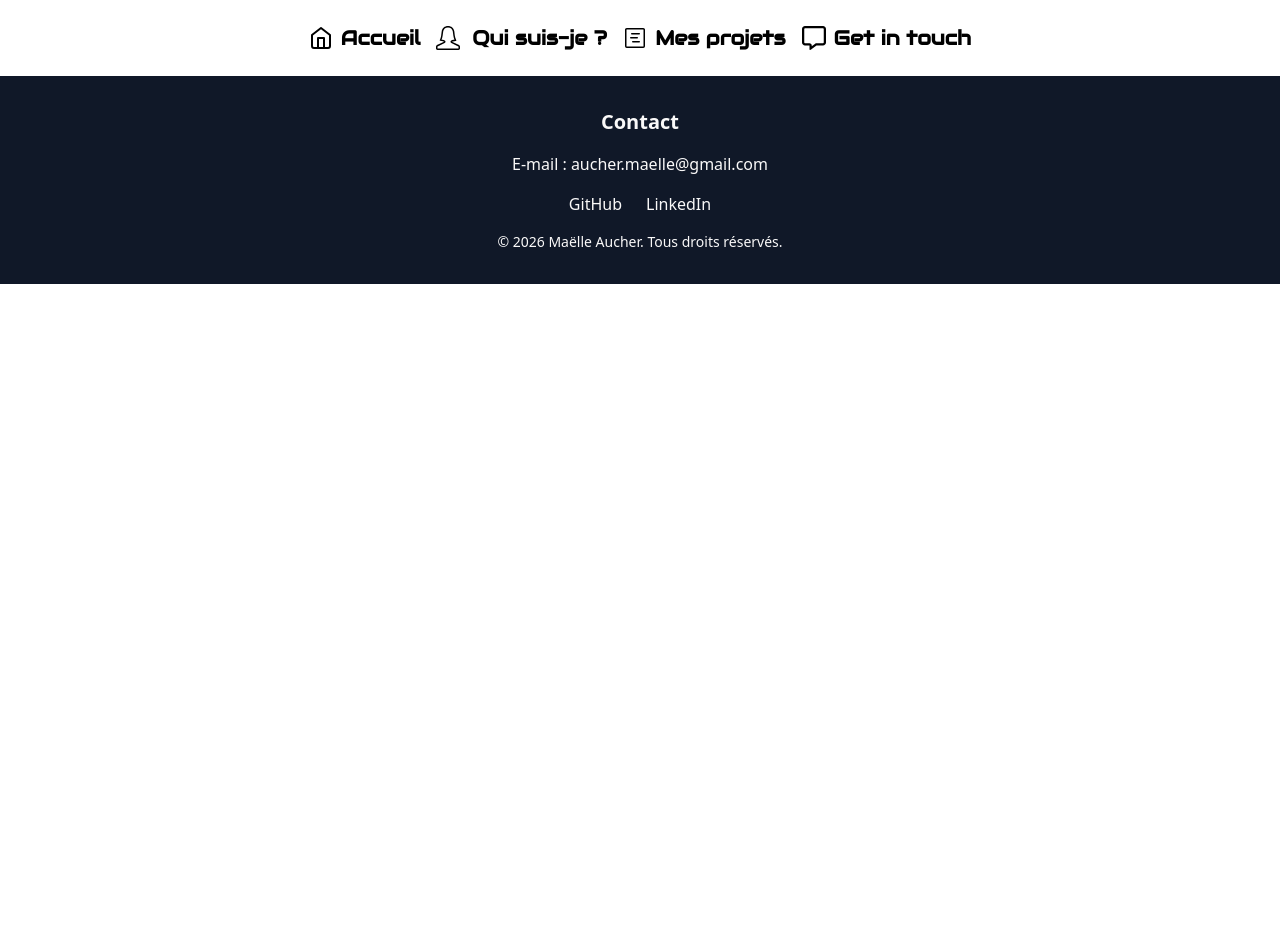
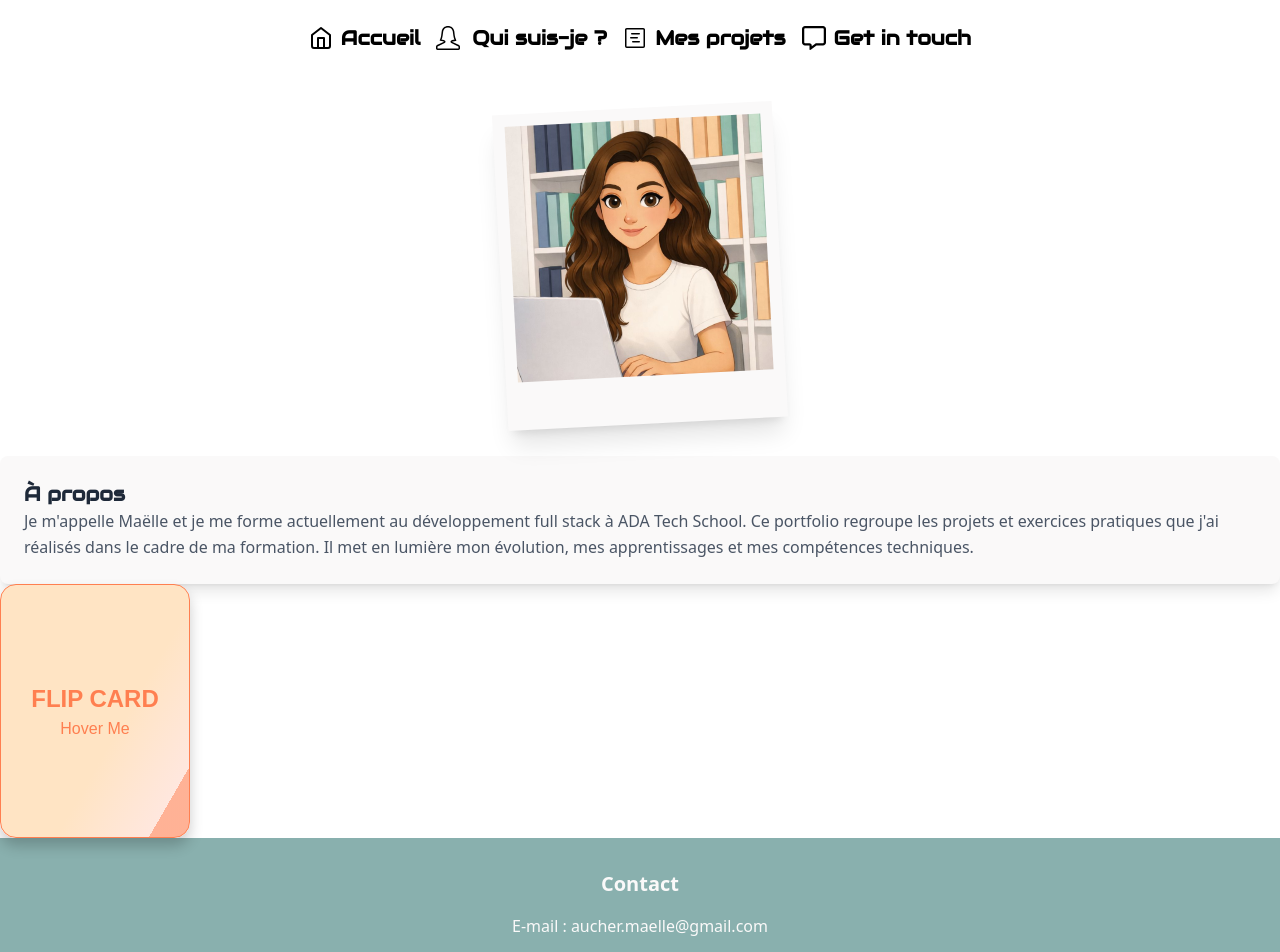
Before and after one commit to aucherm/portfolio, a React (Vite) app: page /myself in a window 1280 px wide. Shown: the top 952 px of the page. Before the commit the page ends 800 px from the top, so only its background shows below. Built offline with nearby package versions, Linux system fonts and the light colour scheme; a web font is replaced by a local one.

Commit message:
feat : flip card

```diff
--- a/package.json
+++ b/package.json
@@ -15,6 +15,7 @@
     "react-dom": "^19.2.0",
     "react-icons": "^5.5.0",
     "react-router-dom": "^7.13.0",
+    "styled-components": "^6.3.8",
     "tailwindcss": "^4.1.18"
   },
   "devDependencies": {
--- /dev/null
+++ b/src/components/About.tsx
@@ -0,0 +1,12 @@
+export default function About() {
+  return (
+    <div className="bg-white rounded-lg shadow-lg p-6 hover:shadow-xl transition-shadow duration-300">
+      <h3 className="text-xl font-bold text-gray-800 mb- font-audiowide">
+        À propos
+      </h3>
+      <p className="text-gray-600 leading-relaxed">
+       Je m'appelle Maëlle et je me forme actuellement au développement full stack à ADA Tech School. Ce portfolio regroupe les projets et exercices pratiques que j'ai réalisés dans le cadre de ma formation. Il met en lumière mon évolution, mes apprentissages et mes compétences techniques.
+      </p>
+    </div>
+  );
+}
--- /dev/null
+++ b/src/components/Cards.tsx
@@ -0,0 +1,17 @@
+interface CardProps {
+  title: string;
+  content: string;
+}
+
+export default function Cards({ title, content }: CardProps) {
+  return (
+    <div className="bg-white rounded-lg shadow-lg p-6 hover:shadow-xl transition-shadow duration-300">
+      <h3 className="text-xl font-bold text-gray-800 mb- font-audiowide">
+        {title}
+      </h3>
+      <p className="text-gray-600 leading-relaxed">
+        {content}
+      </p>
+    </div>
+  );
+}
--- /dev/null
+++ b/src/components/Essai.tsx
@@ -0,0 +1,78 @@
+import styled from 'styled-components';
+
+const Card = () => {
+  return (
+    <StyledWrapper>
+      <div className="flip-card">
+        <div className="flip-card-inner">
+          <div className="flip-card-front">
+            <p className="title">FLIP CARD</p>
+            <p>Hover Me</p>
+          </div>
+          <div className="flip-card-back">
+            <p className="title">BACK</p>
+            <p>Leave Me</p>
+          </div>
+        </div>
+      </div>
+    </StyledWrapper>
+  );
+}
+
+const StyledWrapper = styled.div`
+  .flip-card {
+    background-color: transparent;
+    width: 190px;
+    height: 254px;
+    perspective: 1000px;
+    font-family: sans-serif;
+  }
+
+  .title {
+    font-size: 1.5em;
+    font-weight: 900;
+    text-align: center;
+    margin: 0;
+  }
+
+  .flip-card-inner {
+    position: relative;
+    width: 100%;
+    height: 100%;
+    text-align: center;
+    transition: transform 0.8s;
+    transform-style: preserve-3d;
+  }
+
+  .flip-card:hover .flip-card-inner {
+    transform: rotateY(180deg);
+  }
+
+  .flip-card-front, .flip-card-back {
+    box-shadow: 0 8px 14px 0 rgba(0,0,0,0.2);
+    position: absolute;
+    display: flex;
+    flex-direction: column;
+    justify-content: center;
+    width: 100%;
+    height: 100%;
+    -webkit-backface-visibility: hidden;
+    backface-visibility: hidden;
+    border: 1px solid coral;
+    border-radius: 1rem;
+  }
+
+  .flip-card-front {
+    background: linear-gradient(120deg, bisque 60%, rgb(255, 231, 222) 88%,
+       rgb(255, 211, 195) 40%, rgba(255, 127, 80, 0.603) 48%);
+    color: coral;
+  }
+
+  .flip-card-back {
+    background: linear-gradient(120deg, rgb(255, 174, 145) 30%, coral 88%,
+       bisque 40%, rgb(255, 185, 160) 78%);
+    color: white;
+    transform: rotateY(180deg);
+  }`;
+
+export default Card;
--- a/src/components/Footer.tsx
+++ b/src/components/Footer.tsx
@@ -1,6 +1,6 @@
 export default function Footer () {
     return (
-<footer id="footer" className="bg-gray-900 text-white py-8 text-center">
+<footer id="footer" className="bg-green text-white py-8 text-center">
 <h2 className="text-xl font-bold mb-4">Contact</h2>
 <p>E-mail : aucher.maelle@gmail.com</p>
 
--- /dev/null
+++ b/src/components/Picture.tsx
@@ -0,0 +1,13 @@
+export default function Picture () {
+  return (
+    <div className="flex justify-center items-center p-8">
+      <div className="bg-white p-3 pb-12 shadow-xl -rotate-3 hover:rotate-0 transition-transform duration-300">
+        <img
+          src="/me.jpg"
+          alt="Photo"
+          className="w-64 h-64 object-cover"
+        />
+      </div>
+    </div>
+  );
+};
--- a/src/pages/Myself.tsx
+++ b/src/pages/Myself.tsx
@@ -1,11 +1,27 @@
 import Footer from "../components/Footer";
 import NavBar from "../components/NavBar";
+import Picture from "../components/picture";
+/* import Cards from "../components/Cards"; */
+import About from "../components/About";
+import Card from "../components/Essai";
+
 
 export default function Myself() {
   return (
     <>
-
       <NavBar />
+      <Picture />
+      <About/>
+      <Card />
+     {/*  <Cards
+       title="Parcours"
+        content="Mon contenu ici"  />
+         <Cards
+       title="Compétences"
+        content="Mon contenu ici"  />
+         <Cards
+       title="Qualités"
+        content="Mon contenu ici"  /> */}
       <Footer />
     </>
   );
```
Also changed, not shown: public/me.jpg (added), 1 other file (tests, documents, lock files or other folders).
